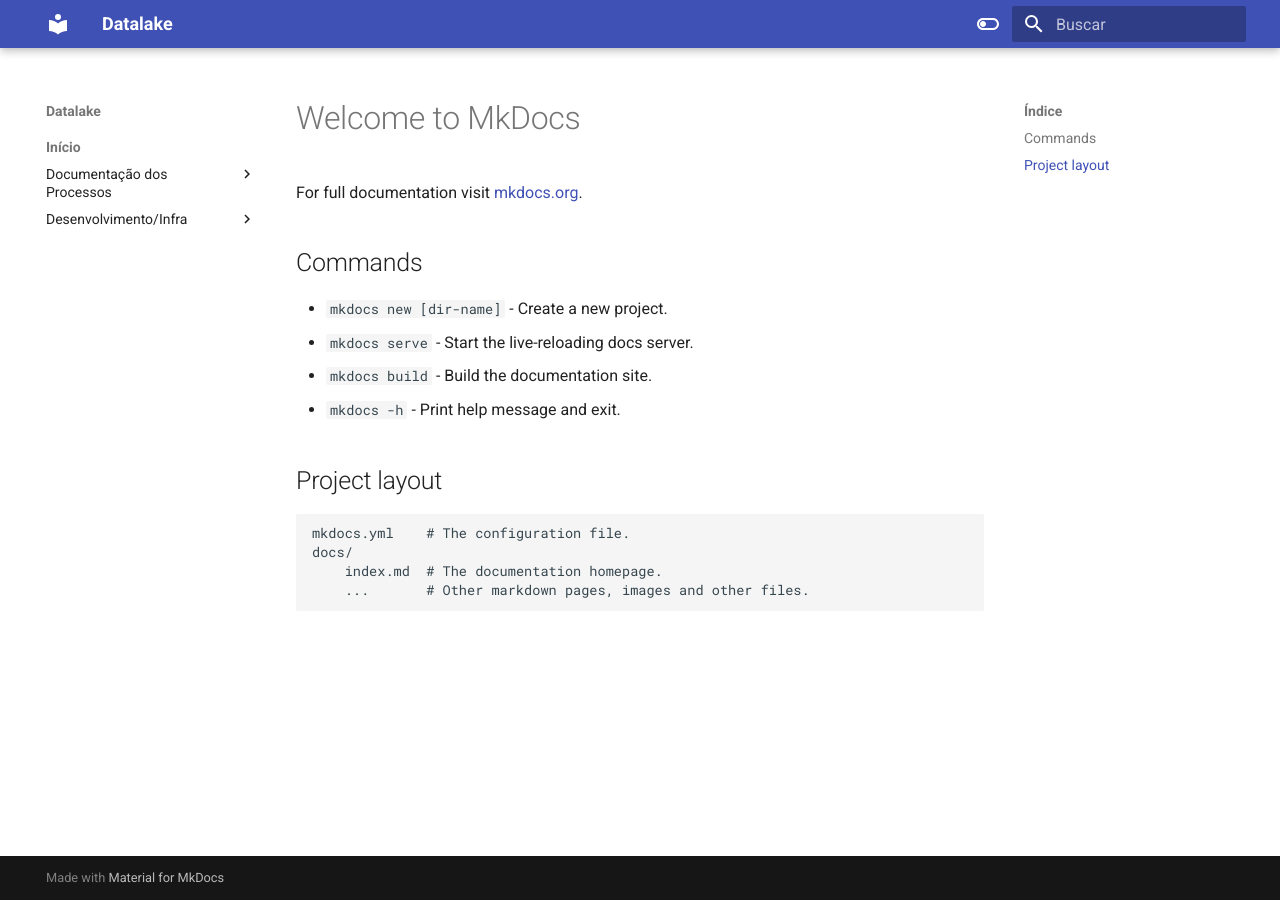
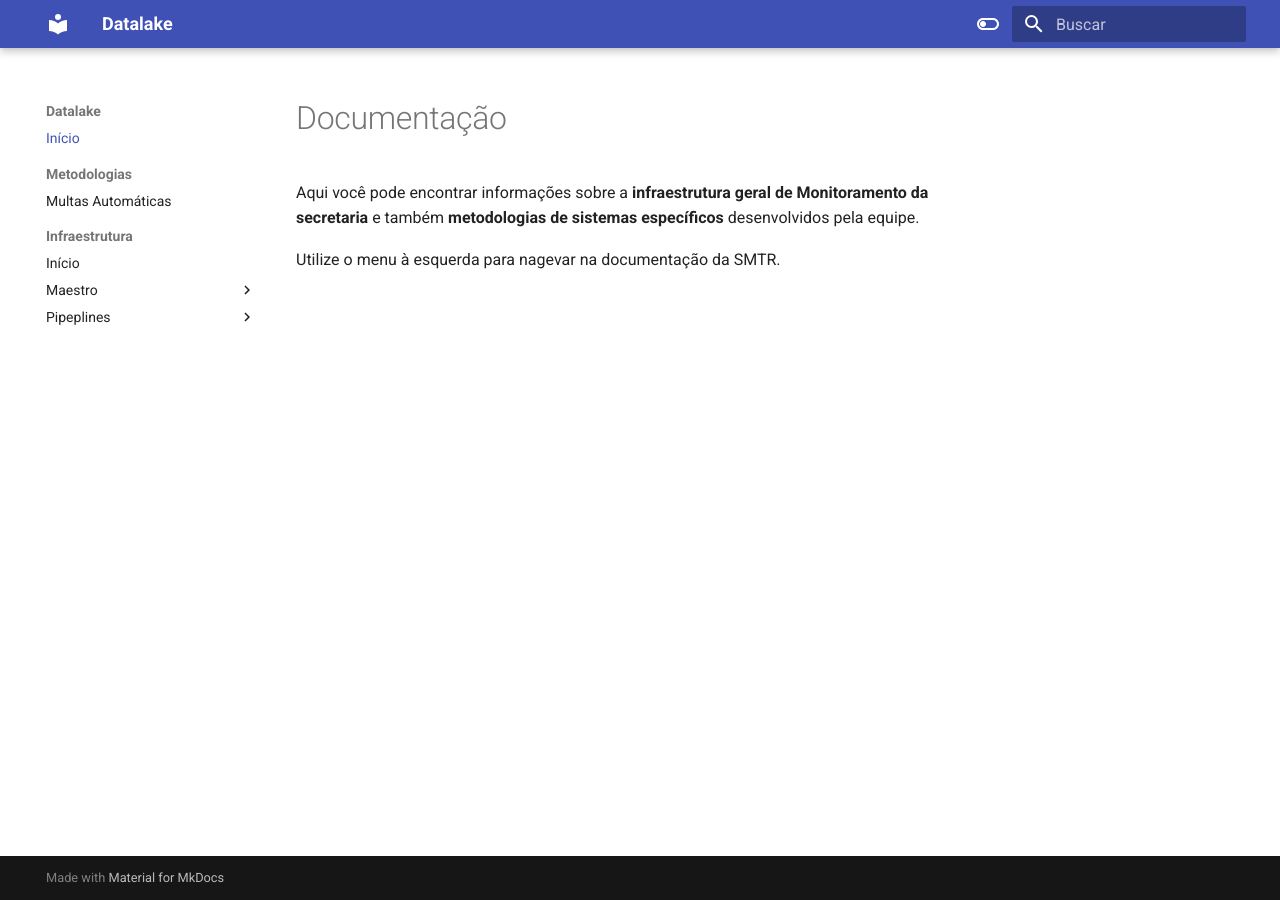
Before and after one commit to RJ-SMTR/maestro-docs, an MkDocs documentation site: the page built from docs/index.md, in a window 1280 px wide. Built offline with MkDocs 1.6.1 and Material for MkDocs 9.7.7, drawn with Linux system fonts in a browser that asks for light colours; the version menu is left out.

Commit message:
reestrutura paginas

```diff
--- a/docs/index.md
+++ b/docs/index.md
@@ -1,17 +1,7 @@
-# Welcome to MkDocs
+# Documentação
 
-For full documentation visit [mkdocs.org](https://www.mkdocs.org).
+Aqui você pode encontrar informações sobre a **infraestrutura geral de
+Monitoramento da secretaria** e também **metodologias de sistemas específicos**
+desenvolvidos pela equipe.
 
-## Commands
-
-* `mkdocs new [dir-name]` - Create a new project.
-* `mkdocs serve` - Start the live-reloading docs server.
-* `mkdocs build` - Build the documentation site.
-* `mkdocs -h` - Print help message and exit.
-
-## Project layout
-
-    mkdocs.yml    # The configuration file.
-    docs/
-        index.md  # The documentation homepage.
-        ...       # Other markdown pages, images and other files.
+Utilize o menu à esquerda para nagevar na documentação da SMTR.
--- a/mkdocs.yml
+++ b/mkdocs.yml
@@ -20,23 +20,26 @@ theme:
         name: Switch to light mode
 
 nav:
-  - Início:
+  - Início: index.md
     # - Acesso aos Dados:
     #   - Como acessar o datalake: index.md
     # - Catálogo de Dados:
     #   - br_rj_riodejaneiro_brt_gps: index.md
-    - Documentação dos Processos:
-      - Multas Automáticas: pipelines/multas-automaticas.md
-      # - Registros GPS: index.md
-    - Desenvolvimento/Infra:
-      - Início: desenv-index.md
-      - Maestro:
-        - Instalação: maestro-install.md
-        # - Local: index.md
-        # - Nuvem: index.md
-      # - maestro-bq:
-        # - Referência: maestro-bq-ref.md
-      # - Mapa: index.md
+  - Metodologias:
+    - Multas Automáticas: pipelines/multas-automaticas.md
+    # - Registros GPS: index.md
+  - Infraestrutura:
+    - Início: infra/index.md
+    - Maestro:
+      - Instalação: infra/maestro-install.md
+      - Versionamento de queries: infra/maestro-bq.md
+    - Pipeplines:
+      - Multas Automáticas: infra/multas-automaticas.md
+      # - Local: index.md
+      # - Nuvem: index.md
+    # - maestro-bq:
+      # - Referência: maestro-bq-ref.md
+    # - Mapa: index.md
 
 markdown_extensions:
   - pymdownx.arithmatex:
```
Also changed, not shown: docs/infra/index.md (renamed from docs/desenv-index.md, +4 -4 lines), docs/infra/maestro-bq.md (renamed from docs/maestro-bq-ref.md, +3 -3 lines), docs/infra/multas-automaticas.md (added, +3 -0 lines), docs/make.md (deleted, +0 -17 lines), docs/pipelines/multas-automaticas.md (+4 -1 lines), docs/imgs/infra-multas.png (added), docs/infra/maestro-install.md (renamed from docs/maestro-install.md).
